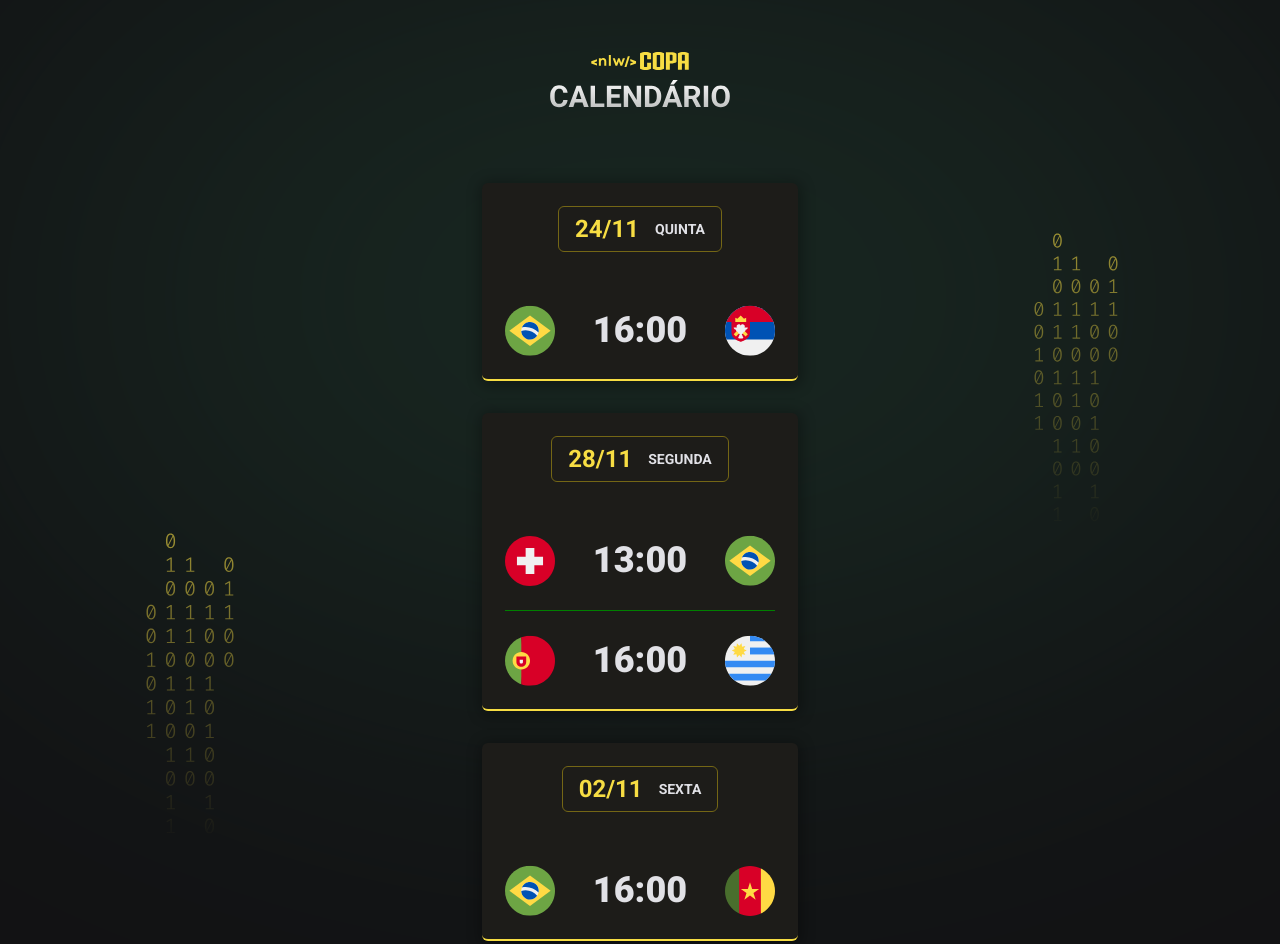
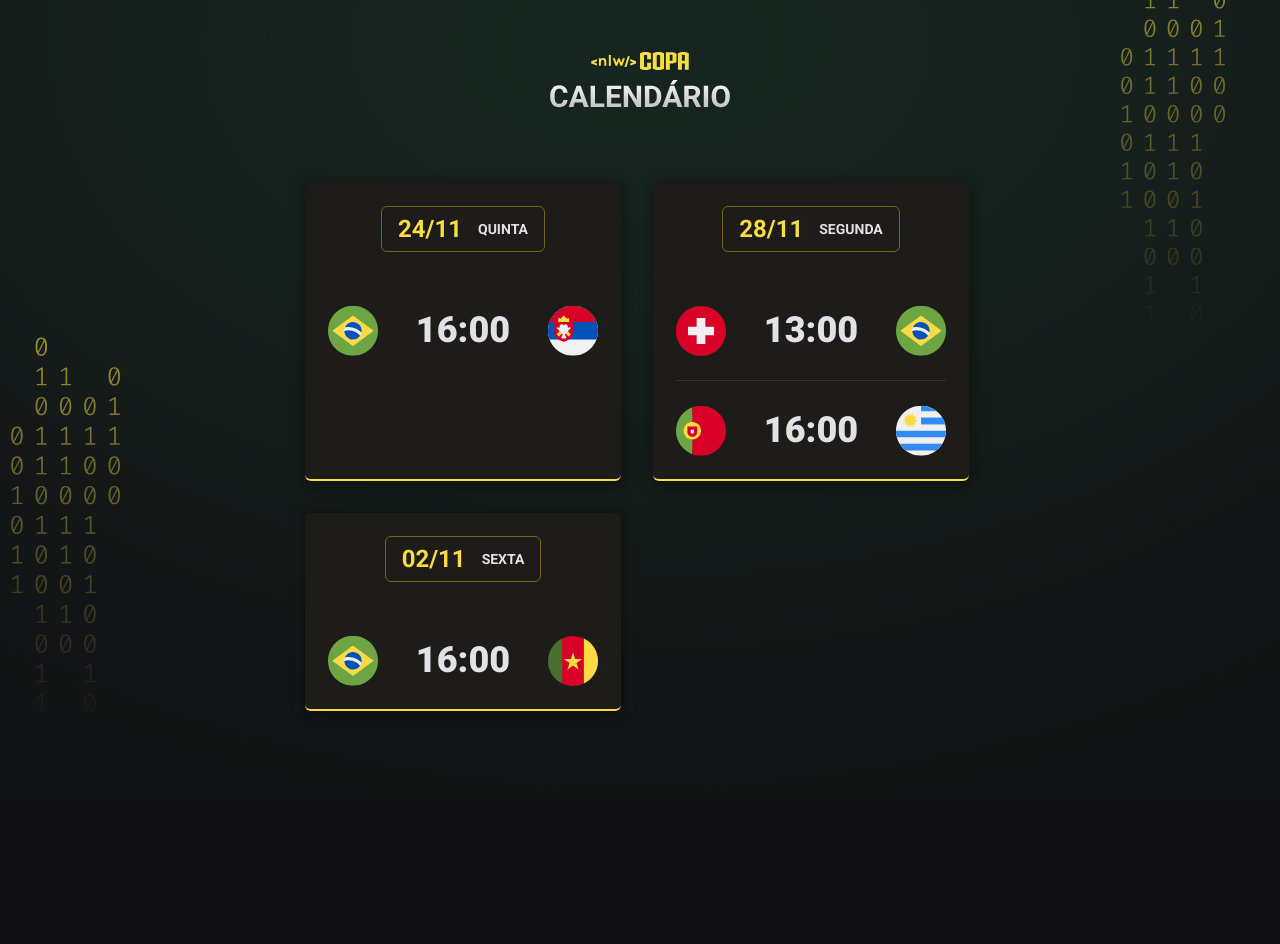
Before and after one commit to ViniciusLuz99/Projeto-nlw-copa, a plain HTML site: page index.html in a window 1280 px wide. After the commit the page ends 800 px from the top, so only its background shows below. Drawn offline with Linux system fonts and the light colour scheme.

Commit message:
Aula 4 NLW-copa

```diff
--- a/index.html
+++ b/index.html
@@ -7,9 +7,12 @@
         <title>Calendário de jogos - NLW copa</title>
         <link rel="stylesheet" href="style.css">
     </head>
-    <body>
+   <body >
         <div id="app">
-
+         <header>
+          <img src="./assets/logo.svg" alt="logo da NLW">
+         </header>
+         <main id="cards"></main>
         </div>
         <script src="./main.js"></script>
     </body>
--- a/main.js
+++ b/main.js
@@ -8,9 +8,11 @@ function createGame(player1, hour, player2) {
   `
 }
 
+let delay = 0.3;
 function createCard(date, day, games) {
+  delay = delay + 0.4;
   return `
-  <div class="card">
+    <div class="card" style="animation-delay: ${delay}s">
         <h2>${date} <span>${day}</span></h2>
         <ul>
           ${games}
@@ -19,21 +21,12 @@ function createCard(date, day, games) {
   `
 }
 
-
-document.querySelector("#app").innerHTML = `
-  <header>
-      <img src="./assets/logo.svg" alt="logo da NLW">
-  </header>
-  <main id="cards">
-    ${createCard("24/11", "quinta", createGame("brazil", "16:00","serbia"))}
-    ${createCard(
+document.querySelector("#cards").innerHTML =
+  createCard("24/11", "quinta", createGame("brazil", "16:00", "serbia")) +
+  createCard(
     "28/11",
     "segunda",
     createGame("switzerland", "13:00", "brazil") +
-      createGame("portugal", "16:00", "uruguai"))}
-    ${createCard(
-      "02/11",
-      "sexta",
-      createGame("brazil", "16:00", "cameroon"))}
-  </main>
-`
+    createGame("portugal", "16:00", "uruguai")
+  ) +
+  createCard("02/11", "sexta", createGame("brazil", "16:00", "cameroon"))
--- a/style.css
+++ b/style.css
@@ -7,15 +7,39 @@
   box-sizing: border-box;
  }
 
+:root {
+  --card-tittle-border-color: #746615;
+  --card-color-primary: #f7dd43;
+  --card-bg-color: #1d1c19;
+  --cor-1: #f7dd43;
+  --bg: url(./assets/bg-green.svg);
+}
+
+body.blue {
+  --card-tittle-border-color: #338af3;
+  --card-color-primary: #338af3;
+  --bg: url(./assets/bg-green.svg);
+}
+
+body.green {
+  --card-tittle-border-color: #047c3f;
+  --card-color-primary: #047c3f;
+  --bg: url(./assets/bg-blue.svg);
+}
+
 ul {
   list-style: none;
  }
 
 body {
-  background-color: #121214;
-  background-image: url(./assets/bg.svg);
-  background-position-x: center;
-  background-position-y: 56.6%;
+  /* background-color: #121214;
+  background-image: var(--bg);
+  background-position: center;
+  background-repeat: no-repeat;
+  background-size: cover; */
+
+  background: #121214 var(--bg) no-repeat top center/cover;
+
  }
 
  body * {
@@ -25,7 +49,8 @@ body {
 
 #app {
   width: fit-content;
-  margin: 52px auto;
+  margin: auto;
+  padding-top: 52px;
  }
 
 header {
@@ -42,8 +67,8 @@ header {
 .card {
   padding: 23px 23px;
   text-align: center;
-  background: #1d1c19;
-  border-bottom: 2px solid #f7dd43;
+  background: var(--card-bg-color);
+  border-bottom: 2px solid var(--card-color-primary);
   border-radius: 6px;
   box-shadow: 1px 2px 14px 3px #0000004f;
  }
@@ -55,14 +80,14 @@ header {
   align-items: center;
 
   padding: 8px 16px;
-  border: 1px solid #746615;
+  border: 1px solid var(--card-tittle-border-color);
   border-radius: 6px;
 
   width: fit-content;
   margin-inline: auto;
   margin-bottom: 53px;
 
-  color: #f7dd43;
+  color: var(--cor-1);
  }
 
  .card h2 span {
@@ -88,7 +113,7 @@ header {
 
 .card ul li + li {
   padding-top: 24px;
-  border-top: 1px solid green;
+  border-top: 1px solid #4a4a4c89;
  }
 
 .card ul li strong {
@@ -98,3 +123,40 @@ header {
 
   color: #E1E1E6;
  }
+
+ .card h2:hover,
+ .card ul li strong:hover,
+ .card ul li img:hover {
+  transform: scale(1.1);
+ }
+
+ .card h2,
+ .card ul li strong,
+ .card ul li img {
+  transition: transform 0.3s;
+ }
+
+ .card {
+  animation: appear .7s;
+  animation:  appear .2s forwards;
+ }
+
+ @keyframes appear {
+  0% {
+    transform: translateY(-50px);
+    opacity: 0;
+  }
+
+  100%{
+    opacity: 1;
+  }
+ }
+
+ @media (min-width: 700px) {
+ #cards {
+    max-width: 670px;
+    flex-direction: row;
+    flex-wrap: wrap;
+  }
+
+ }
```
Also changed, not shown: assets/bg-blue.svg (added), assets/bg-green.svg (added), assets/bg-yellow.svg (added), assets/bg.svg (deleted). Lines whose indentation alone changed are shown as unchanged.
